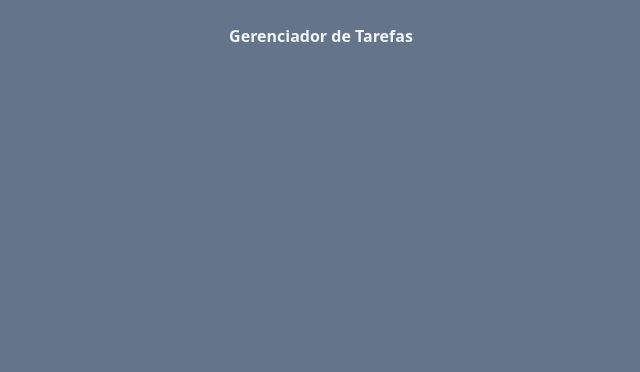
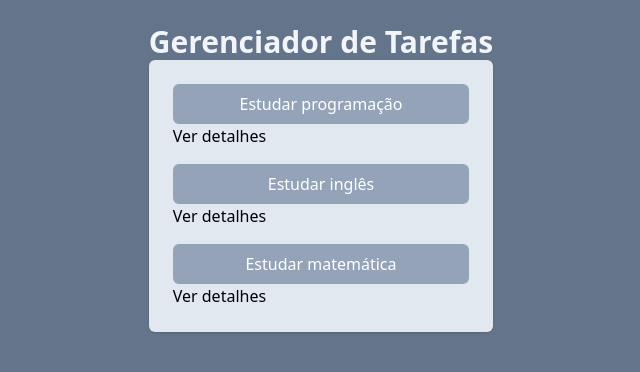
Before and after one commit to Wellyson-Alcantara/curso-de-react, a React (Vite) app: page / in a window 1280 px wide. Shown: the top 372 px of the page, without its empty margins (319-959 px from the left). Built offline with nearby package versions, Linux system fonts and the light colour scheme.

Commit message:
Melhorei o código

```diff
--- a/eslint.config.js
+++ b/eslint.config.js
@@ -33,6 +33,7 @@ export default [
         'warn',
         { allowConstantExport: true },
       ],
+      'react/prop-types': 'off',
     },
   },
 ]
--- a/src/App.jsx
+++ b/src/App.jsx
@@ -27,7 +27,7 @@ function App() {
   return (
     <div className="w-screen h-screen bg-slate-500 flex justify-center p-6">
      <div className="w-[500px">
-       <h1 className="text-3lx text-slate-100 font-bold text-center">Gerenciador de Tarefas</h1>
+       <h1 className="text-3xl text-slate-100 font-bold text-center">Gerenciador de Tarefas</h1>
         <AddTask />
         <Tasks  tasks={tasks}/>
      </div>
--- a/src/components/Tasks.jsx
+++ b/src/components/Tasks.jsx
@@ -1,6 +1,16 @@
 function Tasks(props) {
-    console.log(props);
-    return <h1></h1>
+    return (
+        <ul className="space-y-4 p-6 bg-slate-200 rounded-md shadow">
+            {props.tasks.map((task) => (
+                <li key={task.id} className="">
+                    <button className="bg-slate-400 w-full text-white p-2 rounded-md">
+                        {task.title}
+                    </button>
+                    <button>Ver detalhes</button>
+                </li>
+            ))}
+        </ul>
+    );
 }
 
 export default Tasks;
```
